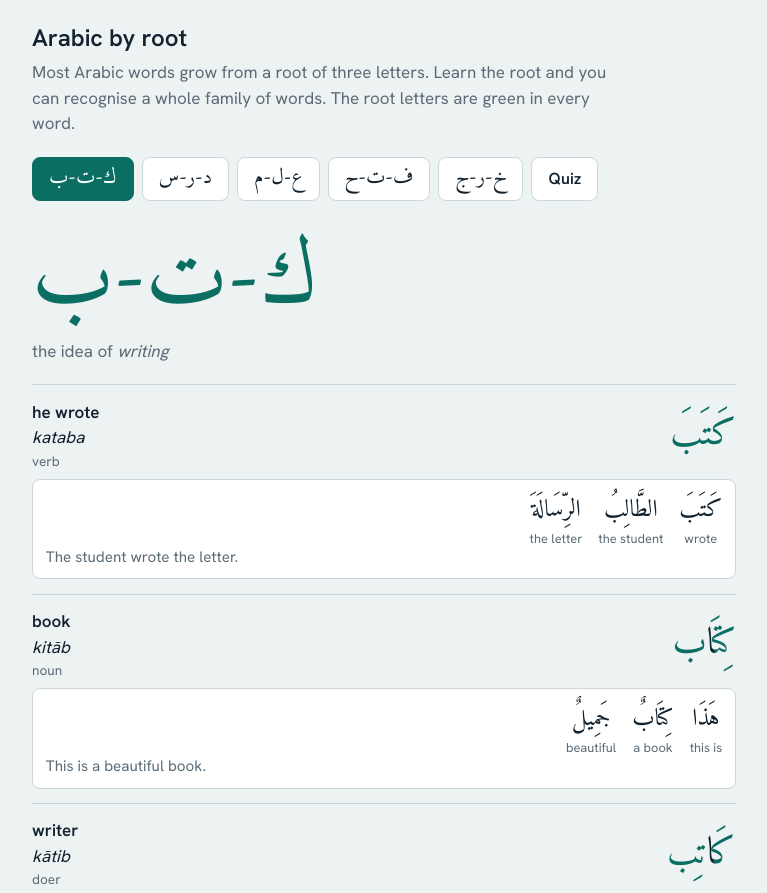
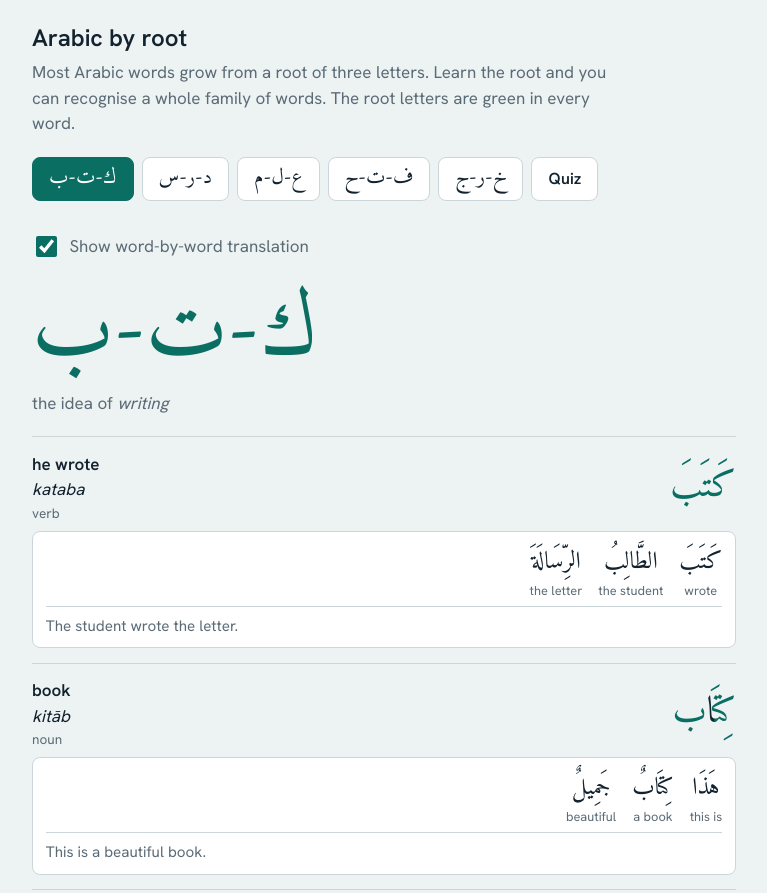
Before and after one commit to racingricecake/arabiy, a plain HTML site: page index.html in a window 1280 px wide. Shown: the top 893 px of the page, without its empty margins (256-1023 px from the left). Drawn offline with Linux system fonts and the light colour scheme.

Commit message:
Add toggle for word-by-word translation

```diff
--- a/index.html
+++ b/index.html
@@ -44,10 +44,16 @@ li{padding:.9rem 0;border-bottom:1px solid var(--line)}
 .gw{display:flex;flex-direction:column;align-items:center;text-align:center}
 .gar{font-size:1.5rem;line-height:1.7}
 .gen{font-size:.8rem;color:var(--mute);line-height:1.2;max-width:7rem}
+.tog{display:flex;align-items:center;gap:.6rem;min-height:44px;margin-bottom:.5rem;color:var(--mute);cursor:pointer}
+.tog[hidden]{display:none}
+.tog input{width:1.3rem;height:1.3rem;accent-color:var(--root)}
+.hide-gloss .gen{display:none}
+.ex-en{margin-top:.5rem;padding-top:.5rem;border-top:1px solid var(--line)}
 </style></head><body><main>
 <h1>Arabic by root</h1>
 <p class="sub">Most Arabic words grow from a root of three letters. Learn the root and you can recognise a whole family of words. The root letters are green in every word.</p>
 <nav id="nav"></nav>
+<label class="tog" id="tog"><input type="checkbox" id="glossTog" checked> Show word-by-word translation</label>
 <div id="sections"><p class="msg">Loading words…</p></div>
 <section id="quiz" hidden>
   <p>Which root does this word come from?</p>
@@ -162,6 +168,7 @@ function render(){
 function show(id){
   document.querySelectorAll("#nav button").forEach(b=>b.setAttribute("aria-selected",b.dataset.tab===id));
   document.querySelectorAll("main section").forEach(s=>s.hidden=s.id!==id);
+  document.getElementById("tog").hidden=id==="quiz";
   if(id==="quiz"&&!document.getElementById("qw").textContent) ask();
 }
 
@@ -189,6 +196,16 @@ function answer(btn,c,box){
 }
 document.getElementById("next").onclick=ask;
 
+(function(){
+  const cb=document.getElementById("glossTog"); let on=true;
+  try{ on=localStorage.getItem("gloss")!=="off"; }catch(e){}
+  cb.checked=on; document.body.classList.toggle("hide-gloss",!on);
+  cb.onchange=()=>{
+    document.body.classList.toggle("hide-gloss",!cb.checked);
+    try{ localStorage.setItem("gloss",cb.checked?"on":"off"); }catch(e){}
+  };
+})();
+
 (async function(){
   try{
     let text=SAMPLE_CSV;
```
